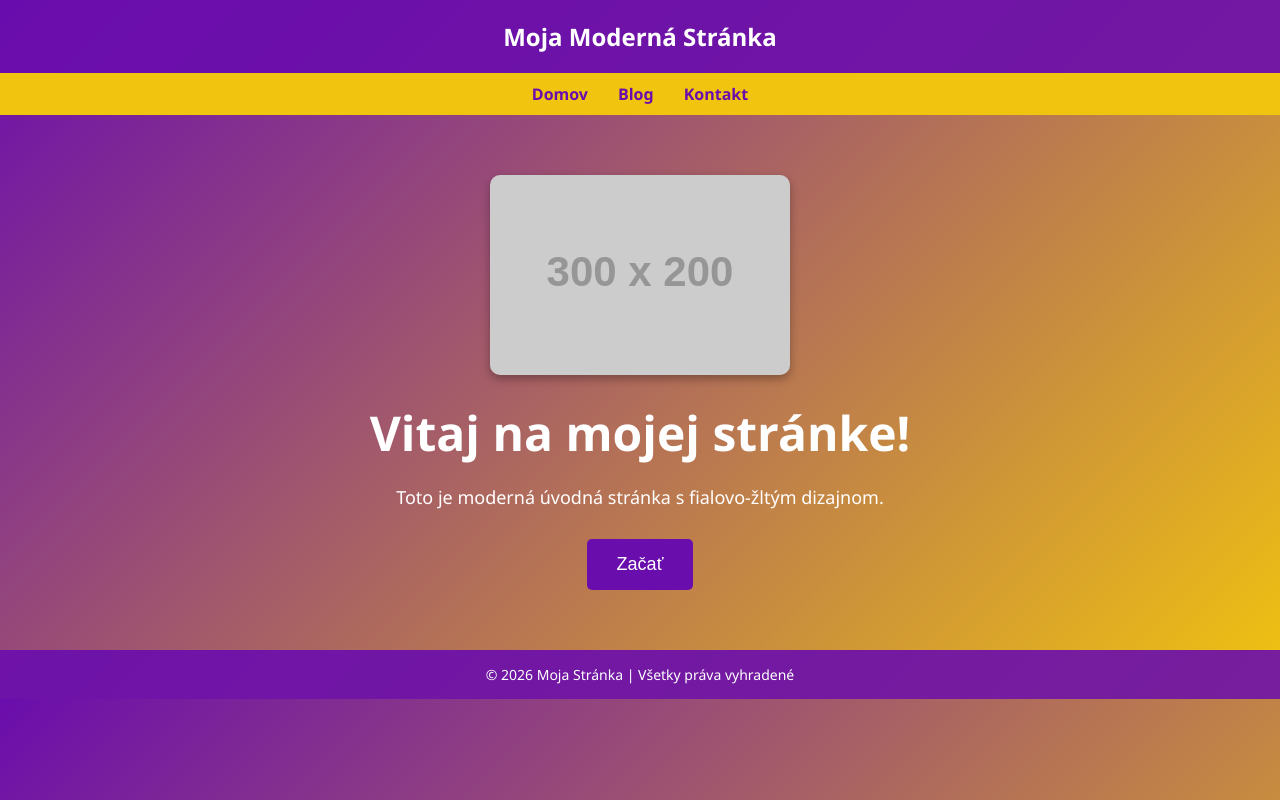
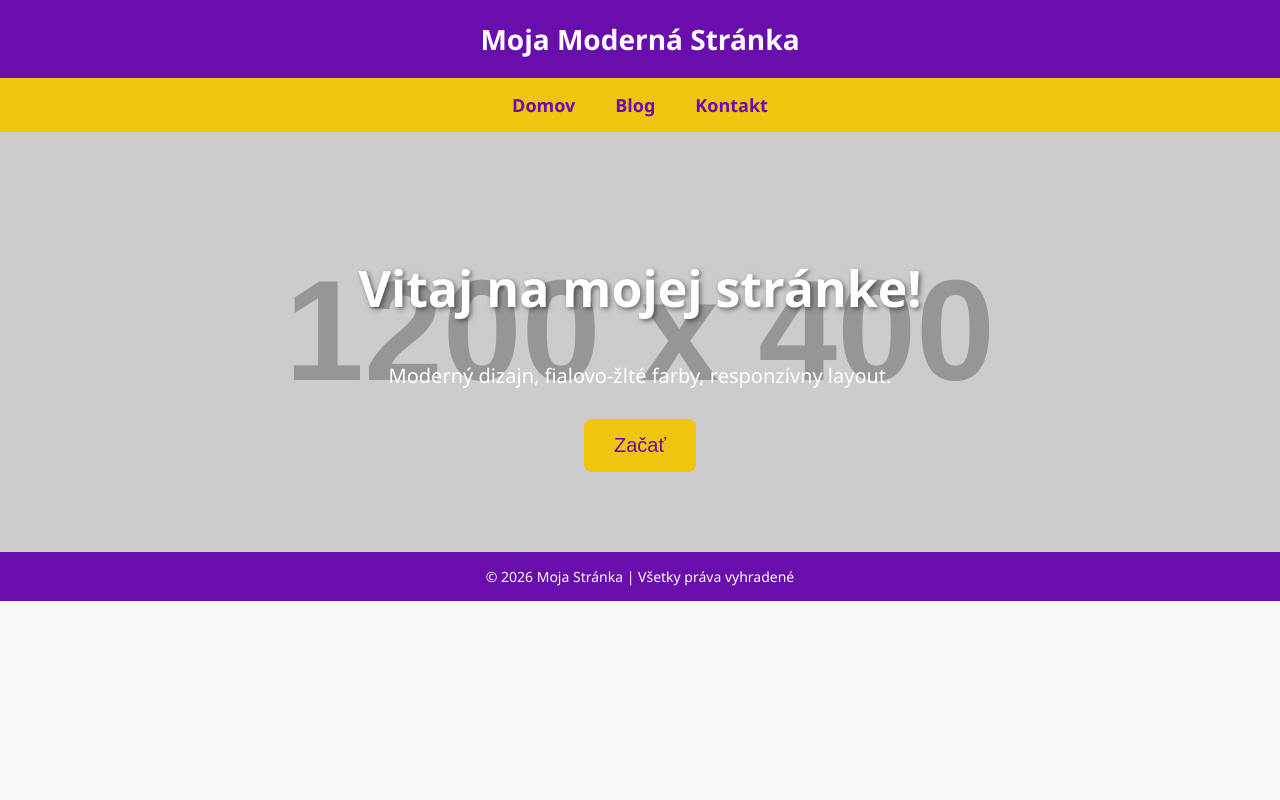
Before and after one commit to stefan-jancar/mojprojekt, a Django app: page / in a window 1280 px wide. Run offline with Django 5.2, Linux system fonts and the light colour scheme; grey boxes labelled with a size stand in for pictures from a placeholder-image service; some libraries are stand-ins or nearby versions.

Commit message:
Pridaný moderný dizajn + blog + CSS

```diff
--- a/mojprojekt/templates/home.html
+++ b/mojprojekt/templates/home.html
@@ -7,83 +7,6 @@
     <meta name="viewport" content="width=device-width, initial-scale=1.0">
     <title>Moja Moderná Stránka</title>
     <link rel="stylesheet" href="{% static 'css/style.css' %}">
-    <style>
-        body {
-            margin: 0;
-            font-family: 'Segoe UI', Tahoma, sans-serif;
-            background: linear-gradient(135deg, #6a0dad, #f1c40f);
-            color: #fff;
-        }
-
-        header {
-            background-color: rgba(106, 13, 173, 0.9);
-            padding: 20px;
-            text-align: center;
-            font-size: 24px;
-            font-weight: bold;
-        }
-
-        nav {
-            display: flex;
-            justify-content: center;
-            background-color: #f1c40f;
-            padding: 10px;
-        }
-
-        nav a {
-            color: #6a0dad;
-            text-decoration: none;
-            margin: 0 15px;
-            font-weight: bold;
-        }
-
-        nav a:hover {
-            text-decoration: underline;
-        }
-
-        .hero {
-            text-align: center;
-            padding: 60px 20px;
-        }
-
-        .hero img {
-            max-width: 300px;
-            border-radius: 10px;
-            box-shadow: 0 4px 10px rgba(0, 0, 0, 0.3);
-        }
-
-        .hero h1 {
-            font-size: 48px;
-            margin: 20px 0;
-        }
-
-        .hero p {
-            font-size: 18px;
-            margin-bottom: 30px;
-        }
-
-        .btn {
-            background-color: #6a0dad;
-            color: #fff;
-            padding: 15px 30px;
-            border: none;
-            border-radius: 5px;
-            font-size: 18px;
-            cursor: pointer;
-            transition: 0.3s;
-        }
-
-        .btn:hover {
-            background-color: #4b0082;
-        }
-
-        footer {
-            background-color: rgba(106, 13, 173, 0.9);
-            text-align: center;
-            padding: 15px;
-            font-size: 14px;
-        }
-    </style>
 </head>
 
 <body>
@@ -91,14 +14,13 @@
         Moja Moderná Stránka
     </header>
     <nav>
-        <a href="#">Domov</a>
-        <a href="#">Blog</a>
+        <a href="/">Domov</a>
+        <a href="/blog/">Blog</a>
         <a href="#">Kontakt</a>
     </nav>
     <section class="hero">
-        <img src="https://via.placeholder.com/300x200.png?text=Obrazok" alt="Obrázok">
         <h1>Vitaj na mojej stránke!</h1>
-        <p>Toto je moderná úvodná stránka s fialovo-žltým dizajnom.</p>
+        <p>Moderný dizajn, fialovo-žlté farby, responzívny layout.</p>
         <button class="btn">Začať</button>
     </section>
     <footer>
--- a/static/css/style.css
+++ b/static/css/style.css
@@ -1,15 +1,16 @@
 body {
     margin: 0;
     font-family: 'Segoe UI', Tahoma, sans-serif;
-    background: linear-gradient(135deg, #6a0dad, #f1c40f);
-    color: #fff;
+    background-color: #f9f9f9;
+    color: #333;
 }
 
 header {
-    background-color: rgba(106, 13, 173, 0.9);
+    background: #6a0dad;
+    color: #fff;
     padding: 20px;
     text-align: center;
-    font-size: 24px;
+    font-size: 28px;
     font-weight: bold;
 }
 
@@ -17,58 +18,63 @@ nav {
     display: flex;
     justify-content: center;
     background-color: #f1c40f;
-    padding: 10px;
+    padding: 15px;
 }
 
 nav a {
     color: #6a0dad;
     text-decoration: none;
-    margin: 0 15px;
+    margin: 0 20px;
     font-weight: bold;
+    font-size: 18px;
+    transition: color 0.3s;
 }
 
 nav a:hover {
-    text-decoration: underline;
+    color: #4b0082;
 }
 
 .hero {
+    display: flex;
+    flex-direction: column;
+    align-items: center;
+    justify-content: center;
     text-align: center;
-    padding: 60px 20px;
-}
-
-.hero img {
-    max-width: 300px;
-    border-radius: 10px;
-    box-shadow: 0 4px 10px rgba(0, 0, 0, 0.3);
+    padding: 80px 20px;
+    background: url('https://via.placeholder.com/1200x400.png?text=Modern+Background') no-repeat center center/cover;
+    color: #fff;
 }
 
 .hero h1 {
-    font-size: 48px;
-    margin: 20px 0;
+    font-size: 50px;
+    margin-bottom: 20px;
+    text-shadow: 2px 2px 5px rgba(0, 0, 0, 0.5);
 }
 
 .hero p {
-    font-size: 18px;
+    font-size: 20px;
     margin-bottom: 30px;
 }
 
 .btn {
-    background-color: #6a0dad;
-    color: #fff;
+    background-color: #f1c40f;
+    color: #6a0dad;
     padding: 15px 30px;
     border: none;
-    border-radius: 5px;
-    font-size: 18px;
+    border-radius: 8px;
+    font-size: 20px;
     cursor: pointer;
-    transition: 0.3s;
+    transition: all 0.3s ease;
 }
 
 .btn:hover {
-    background-color: #4b0082;
+    background-color: #d4ac0d;
+    transform: scale(1.05);
 }
 
 footer {
-    background-color: rgba(106, 13, 173, 0.9);
+    background-color: #6a0dad;
+    color: #fff;
     text-align: center;
     padding: 15px;
     font-size: 14px;
```
